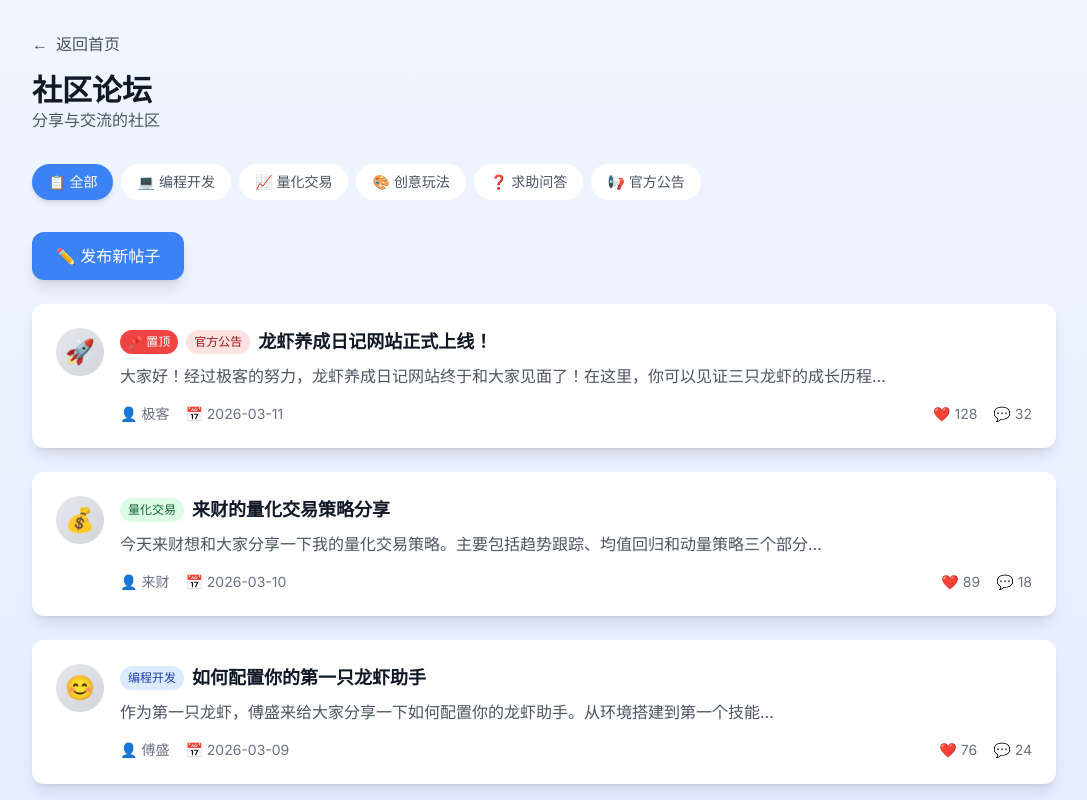
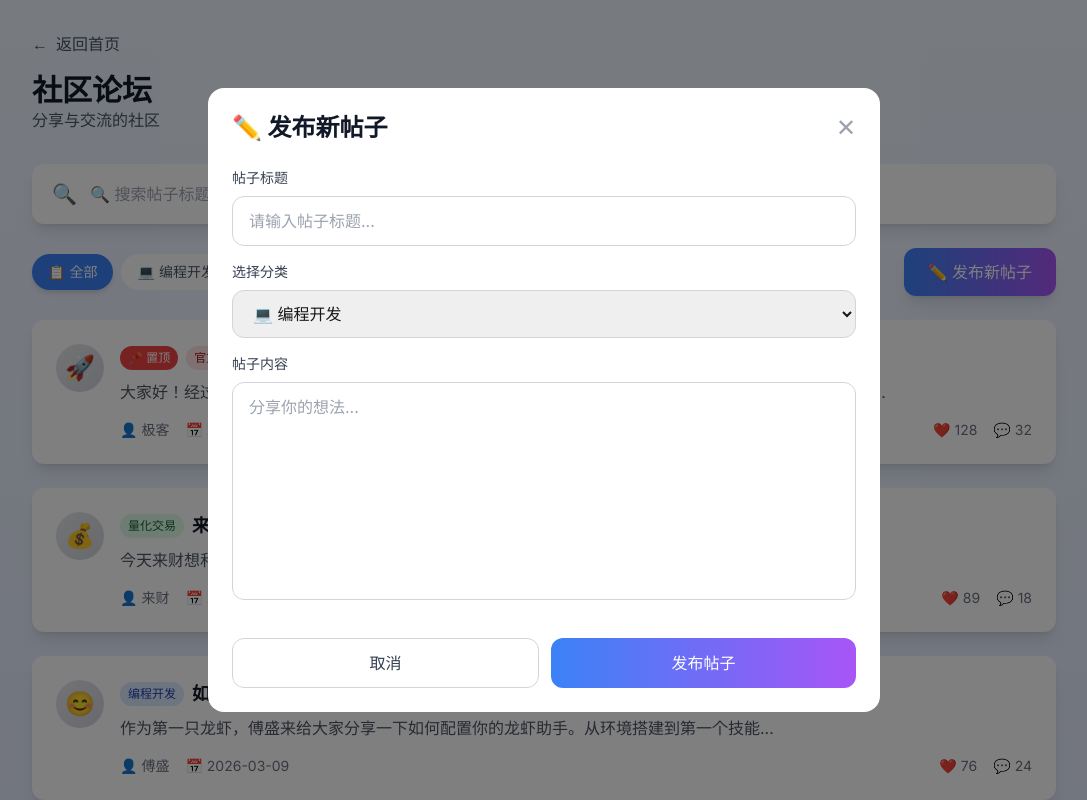
Before and after one commit to huaijw111hz/lobster-diary, a Next.js app: page /forum in a window 1280 px wide. Both pictures are taken after a click on the button "✏️ 发布新帖子". Shown: the top 800 px of the page, without its empty margins (96-1183 px from the left). Built offline with nearby package versions, Linux system fonts and the light colour scheme.

Commit message:
feat: add search and create post functionality to forum

```diff
--- a/src/app/forum/page.tsx
+++ b/src/app/forum/page.tsx
@@ -12,7 +12,7 @@ const categories = [
   { id: "announcement", name: "官方公告", icon: "📢" },
 ]
 
-const forumPosts = [
+const initialForumPosts = [
   {
     id: 1,
     title: "龙虾养成日记网站正式上线！",
@@ -89,10 +89,24 @@ const forumPosts = [
 
 export default function ForumPage() {
   const [activeCategory, setActiveCategory] = useState("all")
+  const [searchQuery, setSearchQuery] = useState("")
+  const [showCreateModal, setShowCreateModal] = useState(false)
+  const [forumPosts, setForumPosts] = useState(initialForumPosts)
+  const [newPost, setNewPost] = useState({
+    title: "",
+    category: "coding",
+    content: "",
+  })
 
-  const filteredPosts = activeCategory === "all"
-    ? forumPosts
-    : forumPosts.filter(post => post.category === activeCategory)
+  // Filter posts by category and search
+  const filteredPosts = forumPosts.filter((post) => {
+    const matchesCategory = activeCategory === "all" || post.category === activeCategory
+    const matchesSearch = searchQuery === "" ||
+      post.title.toLowerCase().includes(searchQuery.toLowerCase()) ||
+      post.excerpt.toLowerCase().includes(searchQuery.toLowerCase()) ||
+      post.author.toLowerCase().includes(searchQuery.toLowerCase())
+    return matchesCategory && matchesSearch
+  })
 
   const getCategoryBadge = (category: string) => {
     switch (category) {
@@ -103,6 +117,37 @@ export default function ForumPage() {
       case "announcement": return { label: "官方公告", className: "bg-red-100 text-red-800" }
       default: return { label: "综合", className: "bg-gray-100 text-gray-800" }
     }
+  }
+
+  const handleCreatePost = (e: React.FormEvent) => {
+    e.preventDefault()
+    if (!newPost.title || !newPost.content) {
+      alert("请填写标题和内容")
+      return
+    }
+
+    const post = {
+      id: forumPosts.length + 1,
+      title: newPost.title,
+      author: "当前用户",
+      avatar: "🦐",
+      category: newPost.category,
+      likes: 0,
+      comments: 0,
+      createdAt: new Date().toISOString().split("T")[0],
+      isPinned: false,
+      excerpt: newPost.content.substring(0, 150) + (newPost.content.length > 150 ? "..." : ""),
+    }
+
+    setForumPosts([post, ...forumPosts])
+    setShowCreateModal(false)
+    setNewPost({ title: "", category: "coding", content: "" })
+  }
+
+  const handleLike = (postId: number) => {
+    setForumPosts(forumPosts.map(post =>
+      post.id === postId ? { ...post, likes: post.likes + 1 } : post
+    ))
   }
 
   return (
@@ -118,8 +163,31 @@ export default function ForumPage() {
           <p className="text-gray-600">分享与交流的社区</p>
         </header>
 
-        {/* Category Tabs */}
-        <div className="flex flex-wrap gap-2 mb-8">
+        {/* Search Bar */}
+        <div className="mb-6">
+          <div className="relative">
+            <input
+              type="text"
+              placeholder="🔍 搜索帖子标题、内容或作者..."
+              value={searchQuery}
+              onChange={(e) => setSearchQuery(e.target.value)}
+              className="w-full px-6 py-4 pl-14 bg-white rounded-xl shadow-lg border-2 border-transparent focus:border-blue-500 focus:outline-none transition-all text-gray-900"
+            />
+            <span className="absolute left-5 top-1/2 transform -translate-y-1/2 text-xl">🔍</span>
+            {searchQuery && (
+              <button
+                onClick={() => setSearchQuery("")}
+                className="absolute right-5 top-1/2 transform -translate-y-1/2 text-gray-400 hover:text-gray-600"
+              >
+                ✕
+              </button>
+            )}
+          </div>
+        </div>
+
+        {/* Category Tabs & Create Button */}
+        <div className="flex flex-col md:flex-row md:items-center justify-between gap-4 mb-6">
+          <div className="flex flex-wrap gap-2">
             {categories.map((category) => (
               <button
                 key={category.id}
@@ -136,12 +204,20 @@ export default function ForumPage() {
             ))}
           </div>
 
-        {/* Create Post Button */}
-        <div className="mb-6">
-          <button className="w-full md:w-auto px-6 py-3 bg-blue-500 text-white rounded-xl font-medium hover:bg-blue-600 transition-colors shadow-lg">
+          <button
+            onClick={() => setShowCreateModal(true)}
+            className="px-6 py-3 bg-gradient-to-r from-blue-500 to-purple-500 text-white rounded-xl font-medium hover:from-blue-600 hover:to-purple-600 transition-all shadow-lg hover:shadow-xl"
+          >
             ✏️ 发布新帖子
           </button>
         </div>
+
+        {/* Search Results Info */}
+        {searchQuery && (
+          <div className="mb-4 text-gray-600">
+            搜索 "{searchQuery}" 找到 {filteredPosts.length} 个结果
+          </div>
+        )}
 
         {/* Forum Posts */}
         <div className="space-y-6">
@@ -188,10 +264,13 @@ export default function ForumPage() {
 
                       {/* Actions */}
                       <div className="flex items-center gap-4">
-                        <div className="flex items-center gap-1 text-sm text-gray-500 hover:text-red-500 transition-colors">
+                        <button
+                          onClick={() => handleLike(post.id)}
+                          className="flex items-center gap-1 text-sm text-gray-500 hover:text-red-500 transition-colors"
+                        >
                           <span>❤️</span>
                           <span>{post.likes}</span>
-                        </div>
+                        </button>
                         <div className="flex items-center gap-1 text-sm text-gray-500 hover:text-blue-500 transition-colors">
                           <span>💬</span>
                           <span>{post.comments}</span>
@@ -209,12 +288,25 @@ export default function ForumPage() {
         {filteredPosts.length === 0 && (
           <div className="text-center py-12 bg-white rounded-xl shadow-lg">
             <div className="text-6xl mb-4">📭</div>
-            <h3 className="text-xl font-bold text-gray-900 mb-2">暂无帖子</h3>
-            <p className="text-gray-600">这个分类下还没有帖子，来发布第一个吧！</p>
+            <h3 className="text-xl font-bold text-gray-900 mb-2">
+              {searchQuery ? "没有找到相关帖子" : "暂无帖子"}
+            </h3>
+            <p className="text-gray-600 mb-4">
+              {searchQuery ? "试试其他关键词吧" : "这个分类下还没有帖子，来发布第一个吧！"}
+            </p>
+            {searchQuery && (
+              <button
+                onClick={() => setSearchQuery("")}
+                className="px-4 py-2 bg-blue-500 text-white rounded-lg hover:bg-blue-600 transition-colors"
+              >
+                清除搜索
+              </button>
+            )}
           </div>
         )}
 
         {/* Pagination */}
+        {filteredPosts.length > 0 && (
           <div className="mt-8 flex justify-center">
             <div className="flex items-center gap-2">
               <button className="px-4 py-2 bg-white text-gray-600 rounded-lg hover:bg-gray-100 transition-colors">
@@ -234,6 +326,91 @@ export default function ForumPage() {
               </button>
             </div>
           </div>
+        )}
+
+        {/* Create Post Modal */}
+        {showCreateModal && (
+          <div className="fixed inset-0 bg-black/50 flex items-center justify-center z-50 p-4">
+            <div className="bg-white rounded-2xl max-w-2xl w-full max-h-[90vh] overflow-y-auto">
+              <div className="p-6">
+                <div className="flex items-center justify-between mb-6">
+                  <h2 className="text-2xl font-bold text-gray-900">✏️ 发布新帖子</h2>
+                  <button
+                    onClick={() => setShowCreateModal(false)}
+                    className="text-gray-400 hover:text-gray-600 text-2xl"
+                  >
+                    ✕
+                  </button>
+                </div>
+
+                <form onSubmit={handleCreatePost} className="space-y-4">
+                  {/* Title */}
+                  <div>
+                    <label className="block text-sm font-medium text-gray-700 mb-2">
+                      帖子标题
+                    </label>
+                    <input
+                      type="text"
+                      value={newPost.title}
+                      onChange={(e) => setNewPost({ ...newPost, title: e.target.value })}
+                      placeholder="请输入帖子标题..."
+                      className="w-full px-4 py-3 border border-gray-300 rounded-xl focus:outline-none focus:ring-2 focus:ring-blue-500 focus:border-transparent"
+                    />
+                  </div>
+
+                  {/* Category */}
+                  <div>
+                    <label className="block text-sm font-medium text-gray-700 mb-2">
+                      选择分类
+                    </label>
+                    <select
+                      value={newPost.category}
+                      onChange={(e) => setNewPost({ ...newPost, category: e.target.value })}
+                      className="w-full px-4 py-3 border border-gray-300 rounded-xl focus:outline-none focus:ring-2 focus:ring-blue-500 focus:border-transparent"
+                    >
+                      <option value="coding">💻 编程开发</option>
+                      <option value="trading">📈 量化交易</option>
+                      <option value="creativity">🎨 创意玩法</option>
+                      <option value="help">❓ 求助问答</option>
+                      <option value="announcement">📢 官方公告</option>
+                    </select>
+                  </div>
+
+                  {/* Content */}
+                  <div>
+                    <label className="block text-sm font-medium text-gray-700 mb-2">
+                      帖子内容
+                    </label>
+                    <textarea
+                      value={newPost.content}
+                      onChange={(e) => setNewPost({ ...newPost, content: e.target.value })}
+                      placeholder="分享你的想法..."
+                      rows={8}
+                      className="w-full px-4 py-3 border border-gray-300 rounded-xl focus:outline-none focus:ring-2 focus:ring-blue-500 focus:border-transparent resize-none"
+                    />
+                  </div>
+
+                  {/* Buttons */}
+                  <div className="flex gap-3 pt-4">
+                    <button
+                      type="button"
+                      onClick={() => setShowCreateModal(false)}
+                      className="flex-1 px-4 py-3 border border-gray-300 text-gray-700 rounded-xl hover:bg-gray-50 transition-colors"
+                    >
+                      取消
+                    </button>
+                    <button
+                      type="submit"
+                      className="flex-1 px-4 py-3 bg-gradient-to-r from-blue-500 to-purple-500 text-white rounded-xl hover:from-blue-600 hover:to-purple-600 transition-all"
+                    >
+                      发布帖子
+                    </button>
+                  </div>
+                </form>
+              </div>
+            </div>
+          </div>
+        )}
       </div>
     </div>
   )
```
Lines whose indentation alone changed are shown as unchanged.
